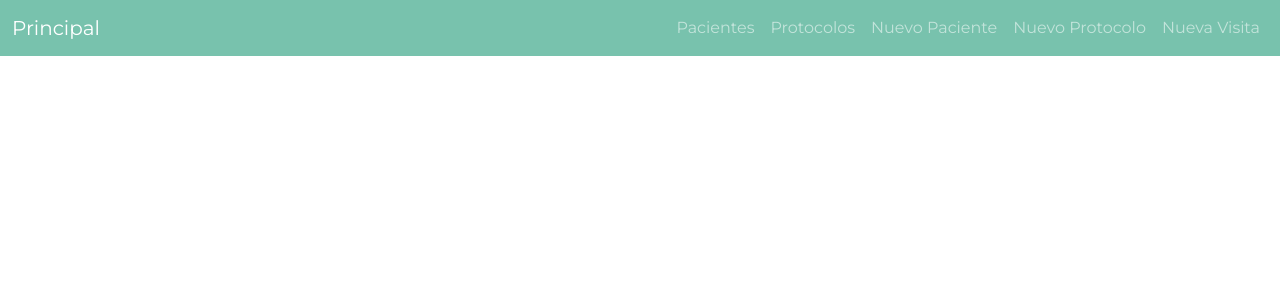
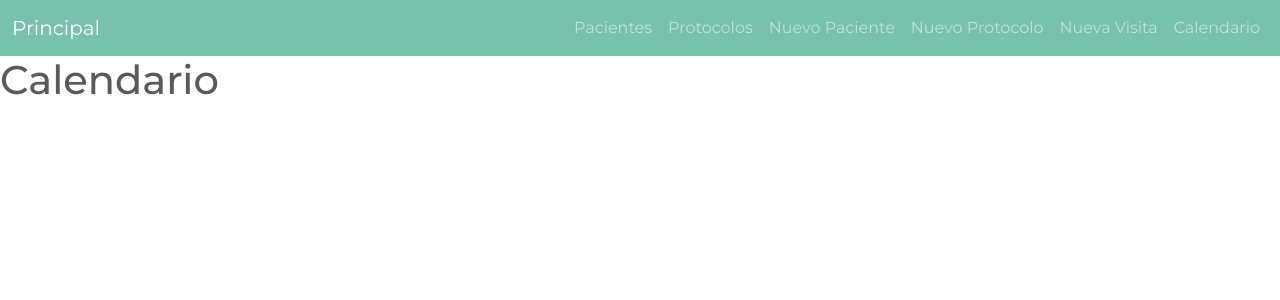
Before and after one commit to KingGnome115/page, a Vue app: page /calendario in a window 1280 px wide. Shown: the top 300 px of the page. Built offline with nearby package versions, Linux system fonts and the light colour scheme.

Commit message:
Pequeños cambios

```diff
--- a/src/components/AltaCitas.vue
+++ b/src/components/AltaCitas.vue
@@ -240,7 +240,6 @@
                 if(pacienteB !== ''){
                     let nombre = pacienteB.split('-')
                     const res = await consultarPacienteNom(nombre[0], nombre[1], nombre[2])
-                    console.log(res)
                     this.pacienteE = res.data as Paciente
                     if(!this.pacientesCitas.includes(this.pacienteE)){
                         this.pacientesCitas.push(this.pacienteE)
--- /dev/null
+++ b/src/components/Calendario.vue
@@ -0,0 +1,15 @@
+<template lang="">
+    <h1>Calendario</h1>
+    <div >
+    </div>
+</template>
+
+<script lang="ts">
+    export default {
+
+    }
+</script>
+
+<style scoped>
+
+</style>
--- a/src/components/ListaPacientes.vue
+++ b/src/components/ListaPacientes.vue
@@ -59,7 +59,6 @@
                         pacienteB = paciente
                     }
                 })
-                console.log(pacienteB)
                 if(pacienteB !== ''){
                     let nombre = pacienteB.split('-')
                     const protocoloE = await consultarPacienteNom(nombre[0], nombre[1], nombre[2])
--- a/src/components/NavBar.vue
+++ b/src/components/NavBar.vue
@@ -28,6 +28,9 @@
                     <li class="nav-item">
                         <router-link class="nav-link" to="/citas/agregar">Nueva Visita</router-link>
                     </li>
+                    <li class="nav-item">
+                        <router-link class="nav-link" to="/calendario">Calendario</router-link>
+                    </li>
                 </ul>
             </div>
         </div>
--- a/src/router/index.ts
+++ b/src/router/index.ts
@@ -53,6 +53,11 @@ const routes: RouteRecordRaw[] = [
         name: 'tabla-citas',
         component: () => import ('@/components/TablaCitas.vue')
     },
+    {
+        path:'/calendario',
+        name: 'calendario',
+        component: () => import ('@/components/Calendario.vue')
+    }
 ]
 
 const router = createRouter({
```
